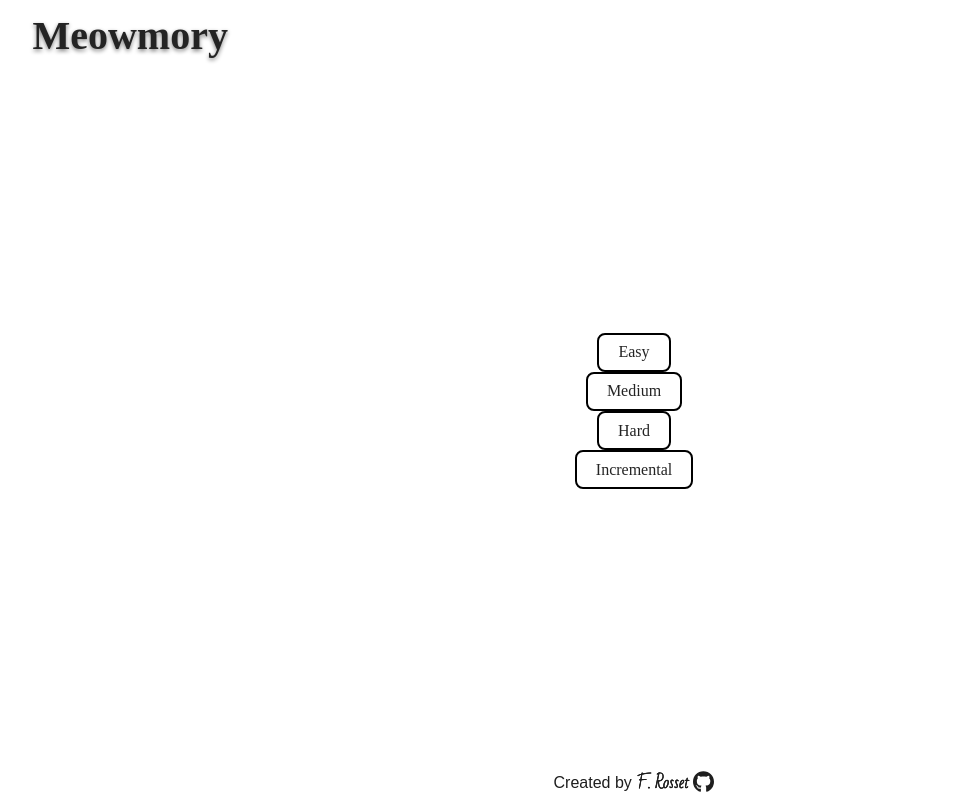
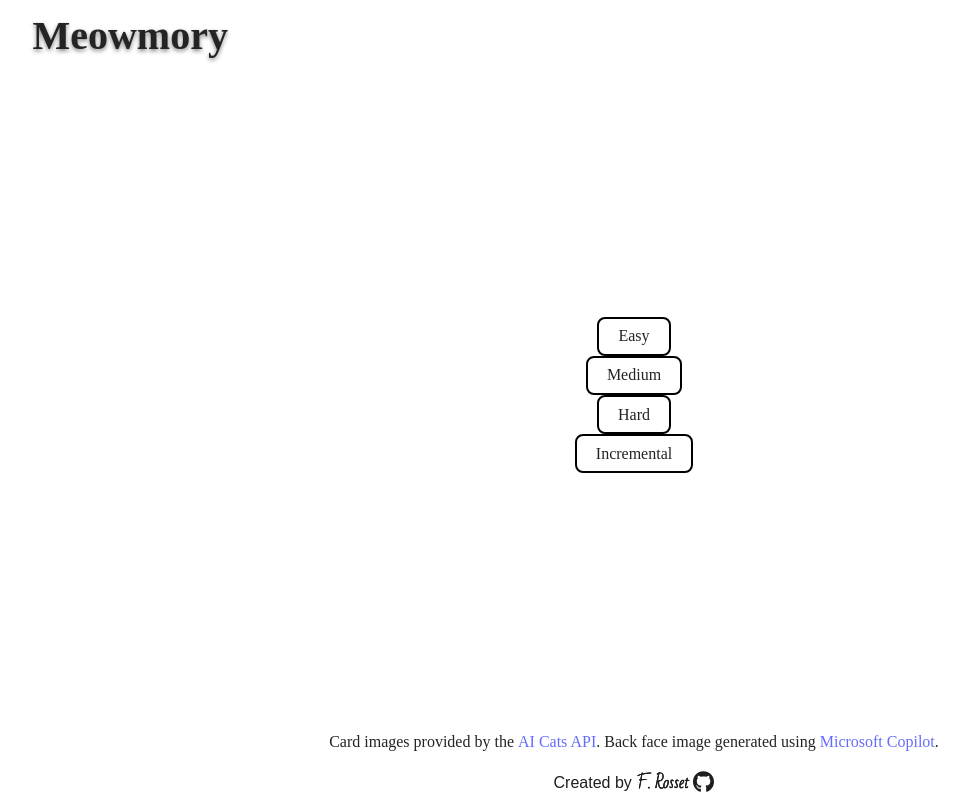
Before and after one commit to frarosset/memory-card, a React (Vite) app: page / in a window 1280 px wide. Shown: the whole page, without its empty margins (6-970 px from the left). Built offline with nearby package versions, Linux system fonts and the light colour scheme; a web font is replaced by a local one.

Commit message:
feat(Attribution): add Attribution component to credit the images used
The Attribution component is used to show the Attribution for the images
used in the app.

It has been instantiated in a footer in the GameOverView, GameView, and
HomeView components.

```diff
--- /dev/null
+++ b/src/components/Attribution.jsx
@@ -0,0 +1,22 @@
+function Attribution() {
+  return (
+    <div className="attribution-div">
+      <p className="attribution-p">
+        Card images provided by the{" "}
+        <a href={"https://ai-cats.net/"} target="_blank">
+          AI Cats API
+        </a>
+        . Back face image generated using{" "}
+        <a
+          href="https://www.microsoft.com/en-us/microsoft-copilot"
+          target="_blank"
+        >
+          Microsoft Copilot
+        </a>
+        .
+      </p>
+    </div>
+  );
+}
+
+export default Attribution;
--- a/src/components/views/GameOverView.jsx
+++ b/src/components/views/GameOverView.jsx
@@ -1,6 +1,7 @@
 import { PropTypes } from "prop-types";
 import Title from "../Title.jsx";
 import Card from "../Card.jsx";
+import Attribution from "../Attribution.jsx";
 import "../../styles/GameOver.css";
 
 function GameOverView({
@@ -33,6 +34,9 @@ function GameOverView({
           </div>
         </Card>
       </main>
+      <footer className="attribution-footer">
+        <Attribution />
+      </footer>
     </div>
   );
 }
--- a/src/components/views/GameView.jsx
+++ b/src/components/views/GameView.jsx
@@ -3,6 +3,7 @@ import { PropTypes } from "prop-types";
 import GameBoard from "../game/GameBoard.jsx";
 import ScoreBoard from "../game/ScoreBoard.jsx";
 import Title from "../Title.jsx";
+import Attribution from "../Attribution.jsx";
 import "../../styles/GameView.css";
 
 function GameView({
@@ -48,6 +49,9 @@ function GameView({
           {...{ ...gameSettings }}
         />
       </main>
+      <footer className="attribution-footer">
+        <Attribution />
+      </footer>
     </div>
   );
 }
--- a/src/components/views/HomeView.jsx
+++ b/src/components/views/HomeView.jsx
@@ -1,5 +1,6 @@
 import { PropTypes } from "prop-types";
 import Title from "../Title.jsx";
+import Attribution from "../Attribution.jsx";
 import "../../styles/GameView.css";
 
 function HomeView({ gameLevels, setPlayGameCallback }) {
@@ -15,6 +16,9 @@ function HomeView({ gameLevels, setPlayGameCallback }) {
           </button>
         ))}
       </main>
+      <footer className="attribution-footer">
+        <Attribution />
+      </footer>
     </div>
   );
 }
```
Also changed, not shown: public/README.txt (added).
